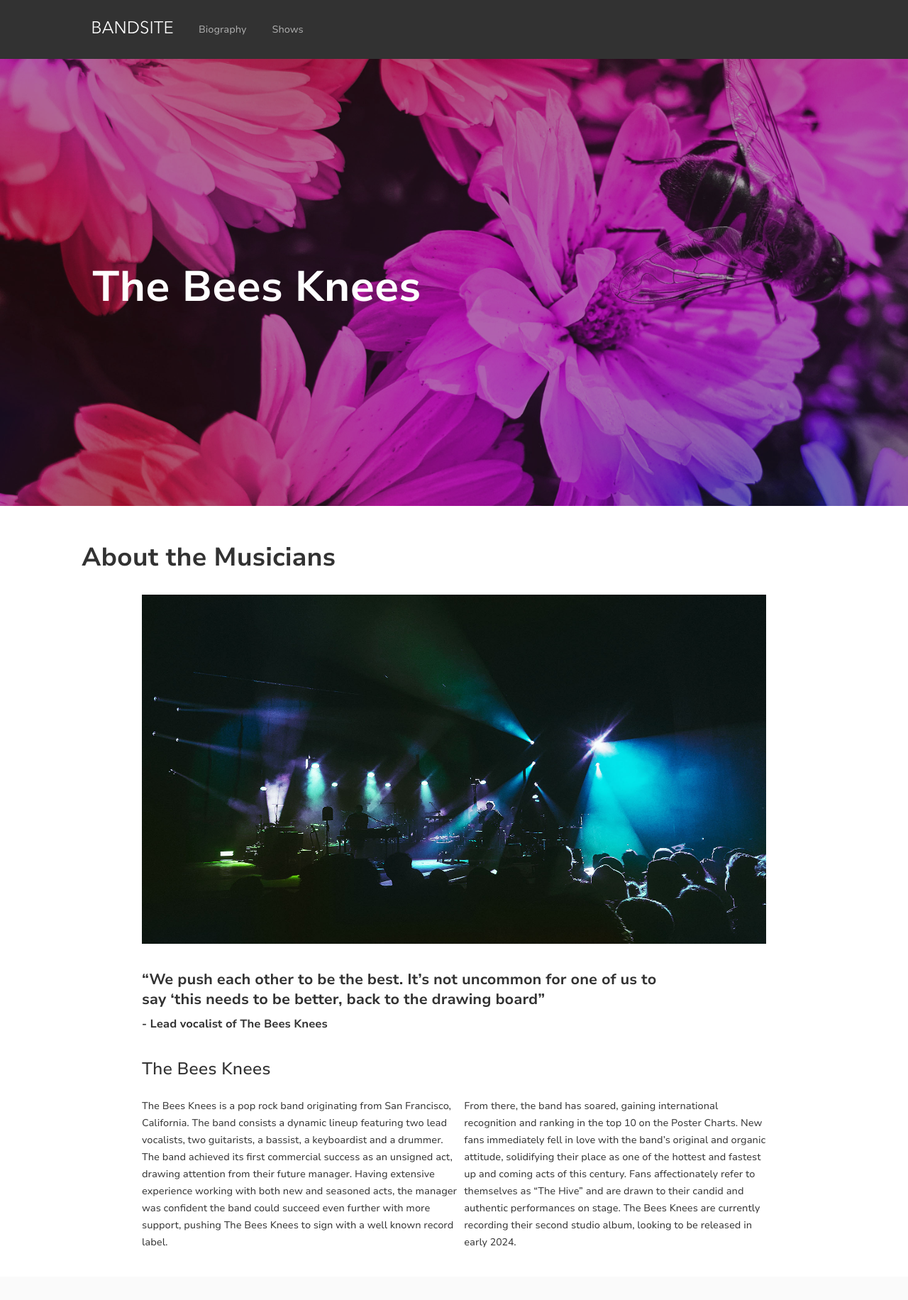
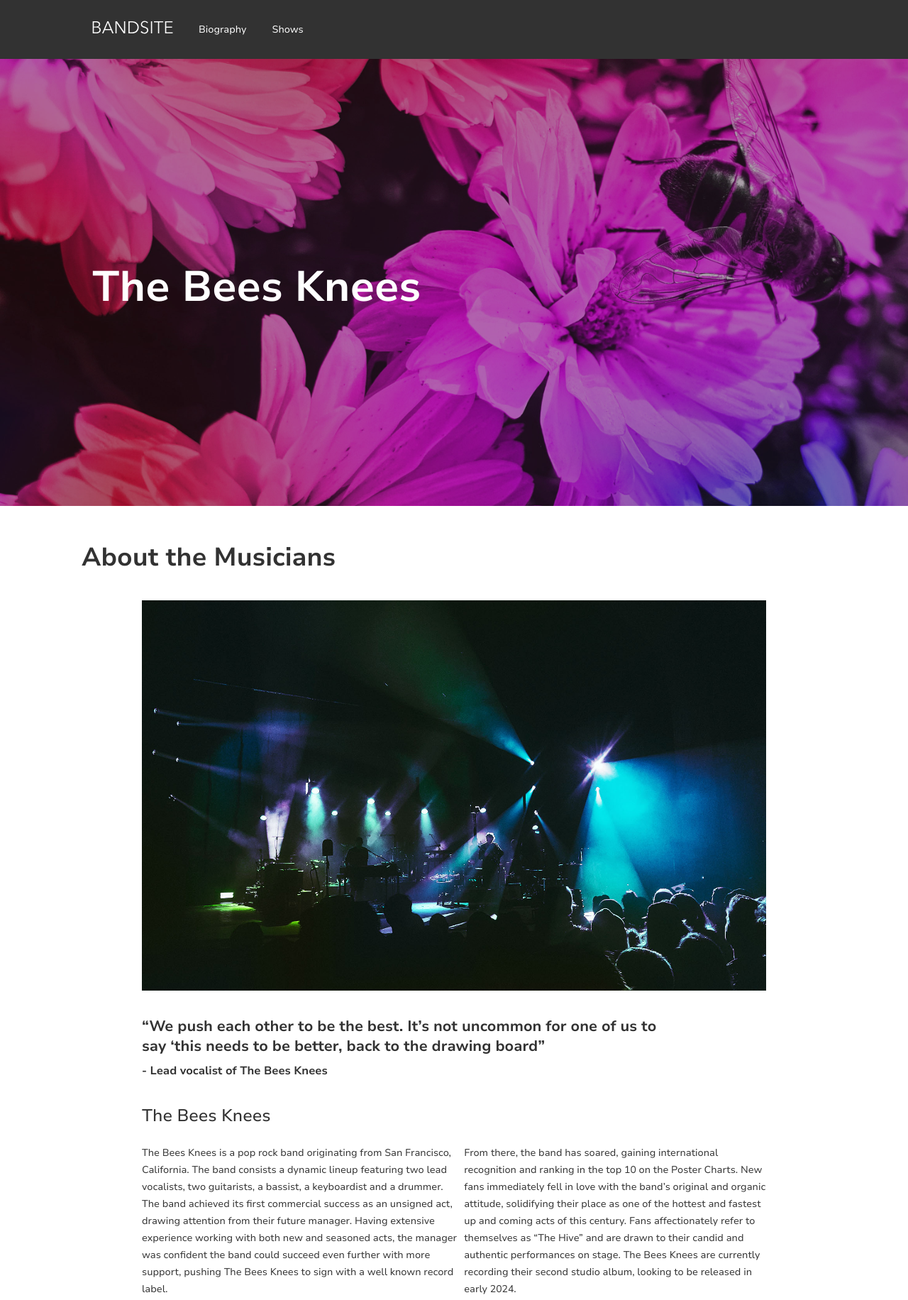
Before and after one commit to samihasamin/samiha-samin-bandsite, a plain HTML site: page index.html in a window 1280 px wide. Shown: the top 1832 px of the page at 71% size. Drawn offline with Linux system fonts and the light colour scheme; files whose address does not match are found by name.

Commit message:
As per feedback, fixed height from aboutbandsite image removed.

```diff
--- a/index.html
+++ b/index.html
@@ -16,8 +16,8 @@
           /></a>
         </div>
         <ul class="navbar__list">
-          <li class="navbar__link">Biography</li>
-          <li class="navbar__link">Shows</li>
+          <li class="navbar__link"><a href="index.html">Biography</a></li>
+          <li class="navbar__link"><a href="pages/shows.html">Shows</a></li>
         </ul>
       </nav>
     </header>
@@ -26,11 +26,13 @@
     </section>
     <section class="aboutbandsite">
       <h1 class="aboutbandsite__title">About the Musicians</h1>
-      <img
-        class="aboutbandsite__image"
-        src="./assets/images/band.jpg"
-        alt="about"
-      />
+      <div class="aboutbandsite__imagediv">
+        <img
+          class="aboutbandsite__imagediv-image"
+          src="./assets/images/band.jpg"
+          alt="about"
+        />
+      </div>
       <p class="aboutbandsite__quote">
         “We push each other to be the best. It’s not uncommon for one of us to
         say ‘this needs to be better, back to the drawing board”
--- a/styles/bio.scss
+++ b/styles/bio.scss
@@ -47,7 +47,7 @@
   &__title {
     display: flex;
     align-items: center;
-    padding: 24px 16px 0px 16px;
+    padding: 24px 16px 8px 16px;
     color: $primary-color-one;
     font-family: "NunitoSans";
     font-size: 24px;
@@ -57,6 +57,7 @@
       font-size: 36px;
       padding-left: 36px;
       padding-top: 40px;
+      padding-bottom: 36px;
     }
 
     @include desktop {
@@ -65,20 +66,34 @@
     }
   }
 
-  &__image {
-    padding: 16px;
+  &__imagediv {
     height: 200px;
-    width: 100%;
+    margin-bottom: 16px;
+    overflow: hidden;
+    @include flex-center(row);
 
     @include tablet {
-      padding: 24px 90px 30px 90px;
       height: 400px;
-      width: 100%;
+      margin-bottom: 18px;
     }
 
     @include desktop {
-      padding: 28px 200px 30px 200px;
       height: 550px;
+      margin-bottom: 36px;
+    }
+    &-image {
+      width: 100%;
+      height: auto;
+      padding: 16px;
+      object-fit: cover;
+
+      @include tablet {
+        padding: 24px 90px 30px 90px;
+      }
+
+      @include desktop {
+        padding: 28px 200px 30px 200px;
+      }
     }
   }
 
--- a/styles/partials/_global.scss
+++ b/styles/partials/_global.scss
@@ -59,6 +59,11 @@ body {
     @include tablet {
       padding: 32px 0;
       font-size: 14px;
+    }
+
+    a {
+      text-decoration: none;
+      color: $primary-color-three;
     }
   }
 }
```
Also changed, not shown: pages/shows.html (+2 -2 lines), styles/bio.css, 1 other file.
